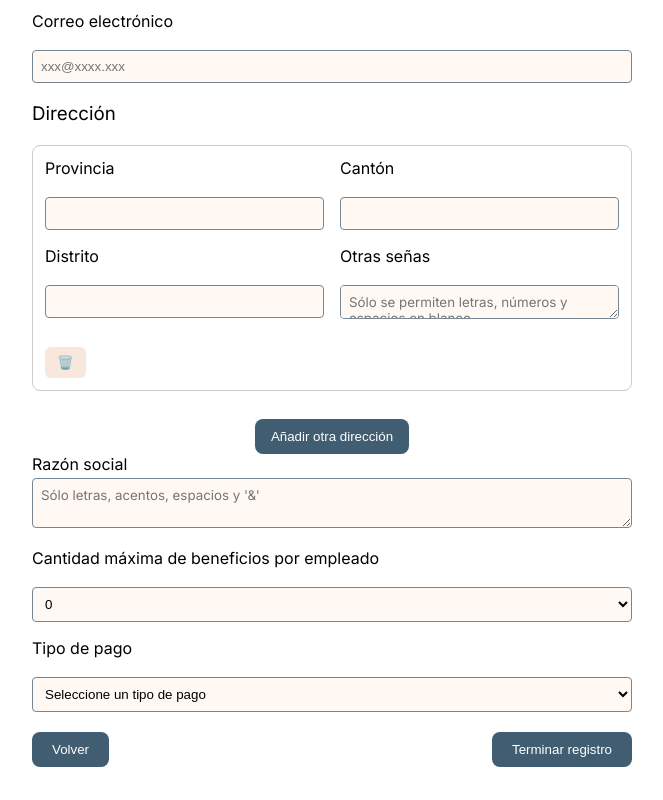
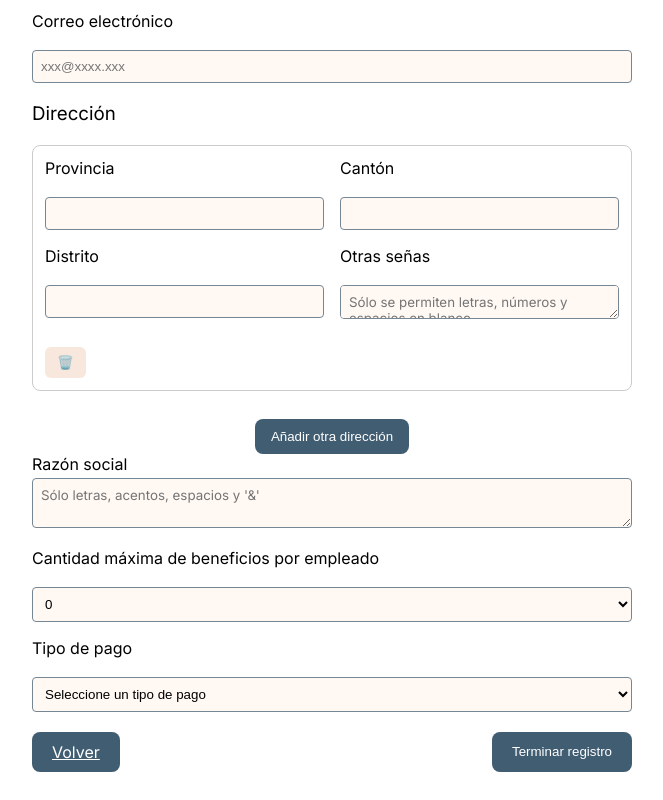
Before and after one commit to braunnymadrigal/Infinipay-CO, a Vue app in the folder front-end/: page /registrar_empresa in a window 1280 px wide. Shown: the part 874-1674 px from the top of the page, without its empty margins (308-971 px from the left). Built offline with nearby package versions, Linux system fonts and the light colour scheme.

Commit message:
Agregar logica de navegacion router

```diff
--- a/front-end/src/components/RegistroEmpleador.vue
+++ b/front-end/src/components/RegistroEmpleador.vue
@@ -221,7 +221,7 @@
       </div>
     </div>
 
-    <router-link to="/registrar_empresa" class="boton_siguiente">Siguiente</router-link>
+    <button class="boton_siguiente" type="submit">Siguiente</button>
     </form>
   </div>
 </template>
@@ -246,6 +246,9 @@ export default {
     };
   },
   methods: {
+    submitForm() {
+      this.$router.push('/registrar_empresa');
+    }
   }
 };
 </script>
--- a/front-end/src/components/RegistroEmpresa.vue
+++ b/front-end/src/components/RegistroEmpresa.vue
@@ -225,7 +225,7 @@
     </div>
 
     <div class="contenedor_botones">
-      <button class="boton_volver" type="button" @click="back">Volver</button>
+      <router-link to="/registrar_empleador" class="boton_volver" @click="back">Volver</router-link>
       <button class="boton_siguiente" type="submit">Terminar registro</button>
     </div>
     </form>
@@ -270,11 +270,8 @@ export default {
         this.direcciones.splice(index, 1);
       }
     },
-    back() {
-      this.$emit('previous');
-    },
-    submit() {
-      this.$emit('next');
+    submitForm() {
+      this.$router.push('/'); // Redirigir a la página principal de momento, cuando se implemente el perfil se redirigirá a esa página
     }
   }
 };
```
